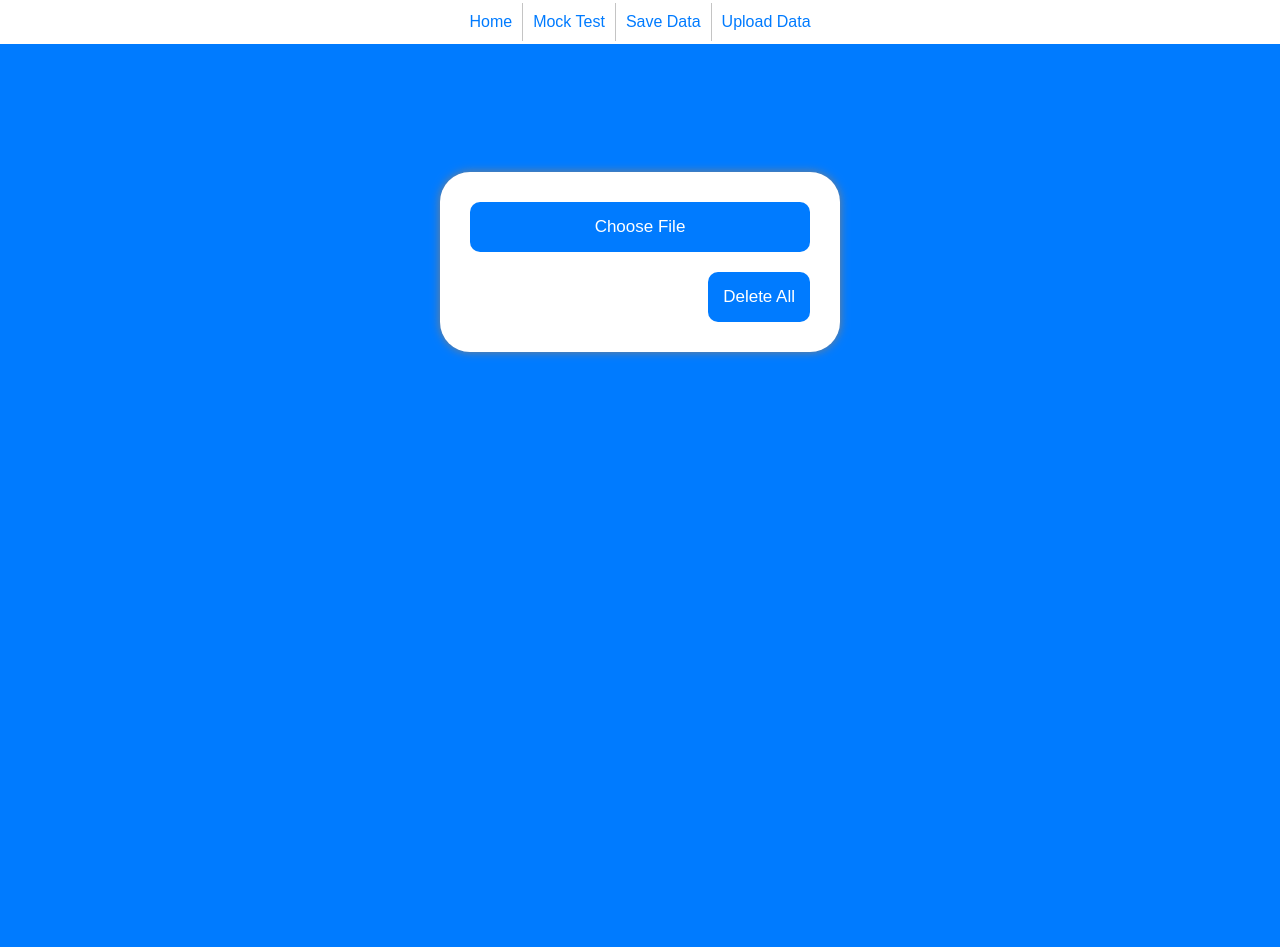
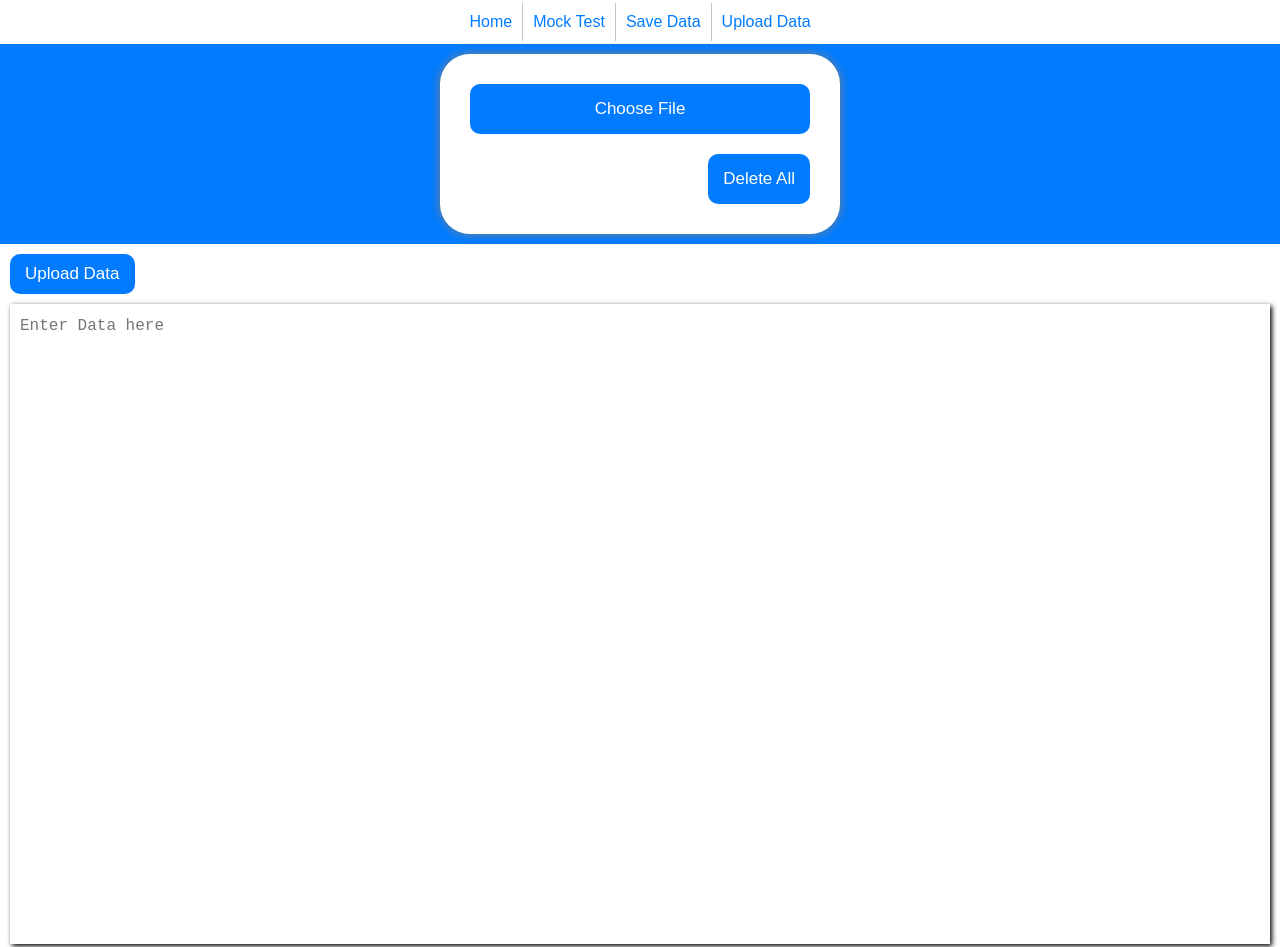
Before and after one commit to 786mrnoor/MCQ, a plain HTML site: page upload data.html in a window 1280 px wide. Shown: the top 947 px of the page. Before the commit the page ends 800 px from the top, so only its background shows below. Drawn offline with Linux system fonts and the light colour scheme.

Commit message:
Update upload data.html

```diff
--- a/upload data.html
+++ b/upload data.html
@@ -24,7 +24,7 @@
         }
 
         .container section {
-            margin: 10% auto;
+            margin: 10px auto;
             width: 90%;
             max-width: 400px;
             padding: 30px;
@@ -51,6 +51,8 @@
         }
 
 
+
+
         /* top nav */
         .container nav.topnav {
             display: flex;
@@ -62,7 +64,7 @@
         }
 
         .container nav.topnav a,
-        .container nav.topnav label{
+        .container nav.topnav label {
             padding: 10px;
             text-decoration: none;
             color: var(--bgcolor);
@@ -77,37 +79,72 @@
         }
 
         .container nav.topnav a:hover,
-        .container nav.topnav label:hover{
+        .container nav.topnav label:hover {
             background-color: var(--bgcolor);
             color: white;
         }
-        .container nav.topnav label{
+
+        .container nav.topnav label {
             display: none;
         }
-        @media (width < 450px){
-            .container nav.topnav{
+
+        @media (width < 450px) {
+            .container nav.topnav {
                 flex-wrap: wrap;
                 justify-content: start;
             }
-            .container nav.topnav label{
+
+            .container nav.topnav label {
                 display: block;
-                border:none;
+                border: none;
                 text-align: left;
             }
 
-            .container nav.topnav a{
+            .container nav.topnav a {
                 width: 100%;
                 border: none;
                 text-align: left;
                 padding: 5px 10px;
                 display: none;
             }
-            .container nav.topnav input:checked ~ a{
+
+            .container nav.topnav input:checked~a {
                 display: block;
             }
-            .container nav.topnav input:checked ~ label{
+
+            .container nav.topnav input:checked~label {
                 background-color: var(--bgcolor);
                 color: white;
+            }
+        }
+
+        .input {
+            background-color: white;
+            padding: 10px;
+
+            button {
+                padding: 10px 15px;
+                background-color: var(--bgcolor);
+                outline: none;
+                border: none;
+                font-size: 17px;
+                color: white;
+                border-radius: 10px;
+                margin-bottom: 10px;
+                cursor: pointer;
+            }
+
+            textarea {
+                width: 100%;
+                height: 100%;
+                min-height: 80vh;
+                resize: none;
+                padding: 10px;
+                box-shadow: 2px 2px 5px black;
+                outline: none;
+                border: none;
+                font-size: 16px;
+                line-height: 24px;
             }
         }
     </style>
@@ -128,38 +165,41 @@
             <button type="button" onclick="chooseFile()" style="width: 100%;">Choose File</button>
             <button type="button" onclick="deleteAll()" title="Delete All Previous Questions">Delete All</button>
         </section>
-    </div>
+        <div class="input">
+            <button type="button" onclick="uploadByText()">Upload Data</button>
+            <textarea spellcheck="false" id="textarea" placeholder="Enter Data here"></textarea>
+        </div>
     </div>
     <script>
-        window.addEventListener( "pageshow", function ( event ) {
-  var historyTraversal = event.persisted || ( typeof window.performance != "undefined" &&
-    window.performance.navigation.type === 2 );
-  if ( historyTraversal ) {
-    // Handle page restore.
-    window.location.reload();
-  }
-});
+        window.addEventListener("pageshow", function (event) {
+            var historyTraversal = event.persisted || (typeof window.performance != "undefined" &&
+                window.performance.navigation.type === 2);
+            if (historyTraversal) {
+                // Handle page restore.
+                window.location.reload();
+            }
+        });
 
         let localQuestions = JSON.parse(localStorage.getItem("Questions"));
-        let textarea = document.getElementsByTagName("textarea")[0];
+        // let textarea = document.getElementsByTagName("textarea")[0];
         let totalQuest = document.getElementById("totalQuest");
         let fileHandle;
-        let Questions = localQuestions?localQuestions:[];
+        let Questions = localQuestions ? localQuestions : [];
 
         let fileTxt;
-        async function myFun(t){
+        async function myFun(t) {
             let file = t.files[0];
             const fr = new FileReader();
-            fr.onload = function(){
+            fr.onload = function () {
                 try {
                     fileTxt = JSON.parse(fr.result);
-                    if(typeof(fileTxt) != "object"){ throw "This is Not Valid Data"}
+                    if (typeof (fileTxt) != "object") { throw "This is Not Valid Data" }
                 }
                 catch (err) {
                     alert("Please Enter Valid Data!\n" + err);
                     return;
                 }
-                for(let i of fileTxt){
+                for (let i of fileTxt) {
                     Questions.push(i);
                 }
                 localStorage.setItem("Questions", JSON.stringify(Questions));
@@ -174,13 +214,13 @@
             if (tabOpen) {
                 alert("First Close The Related Tabs First And Then Delete");
                 return;
-            } else{
+            } else {
                 let a = document.getElementById("fileTag").click();
             }
         }
 
-        function deleteAll(){
-            if(confirm("Do You Want To Delete All The Questions")){
+        function deleteAll() {
+            if (confirm("Do You Want To Delete All The Questions")) {
                 Questions = [];
                 localStorage.setItem("Questions", JSON.stringify(Questions));
                 localStorage.removeItem("resume");
@@ -189,6 +229,51 @@
             }
         }
     </script>
+    <script>
+        let textarea = document.getElementById('textarea');
+        function uploadByText() {
+            try{
+                let obj = JSON.parse(textarea.value);
+                let check = checkObj(obj);
+                if(!check) return;
+                obj.attend = 0;
+                obj.correct = 0;
+                obj.status = "incomplete";
+                let questions = JSON.parse(localStorage.getItem("Questions"));
+                if(questions){
+                    questions.push(obj);
+                    localStorage.setItem("Questions", JSON.stringify(questions));
+                }
+                else{
+                    let questions = [obj];
+                    localStorage.setItem("Questions", JSON.stringify(questions));
+                }
+                textarea.value = '';
+                textarea.setAttribute("placeholder", 'Noor');
+            }
+            catch(err){
+                console.log(err);
+            }
+        }
+        function checkObj(obj){
+            if(obj.question === ''){
+                return false;
+            }
+            if(obj.options === ''){
+                return false;
+            }
+            if(obj.answer === '' && isNaN(obj.answer)){
+                return false;
+            }
+            if(obj.options === ''){
+                return false;
+            }
+            if(Array.isArray(obj.options) && obj.options.length < 0){
+                return false;
+            }
+            return true;
+        }
+    </script>
 </body>
 
 </html>
```
